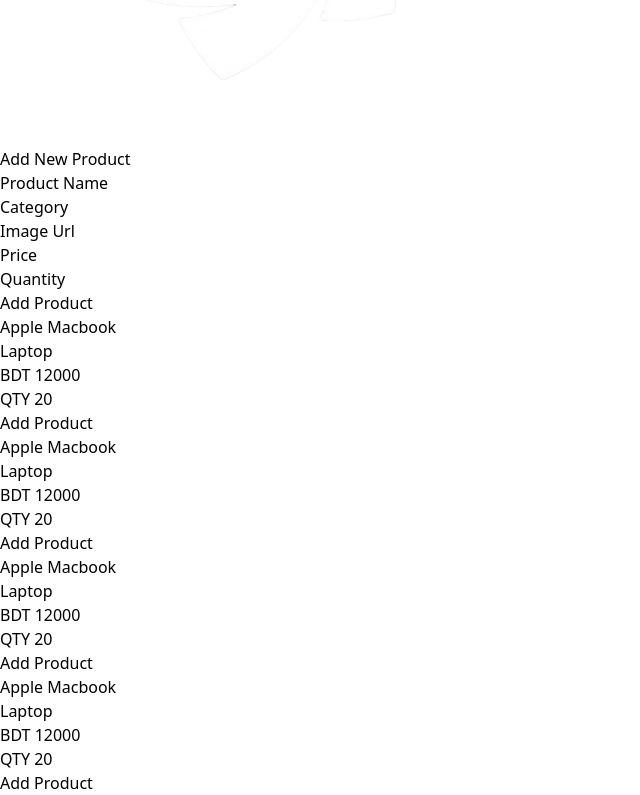
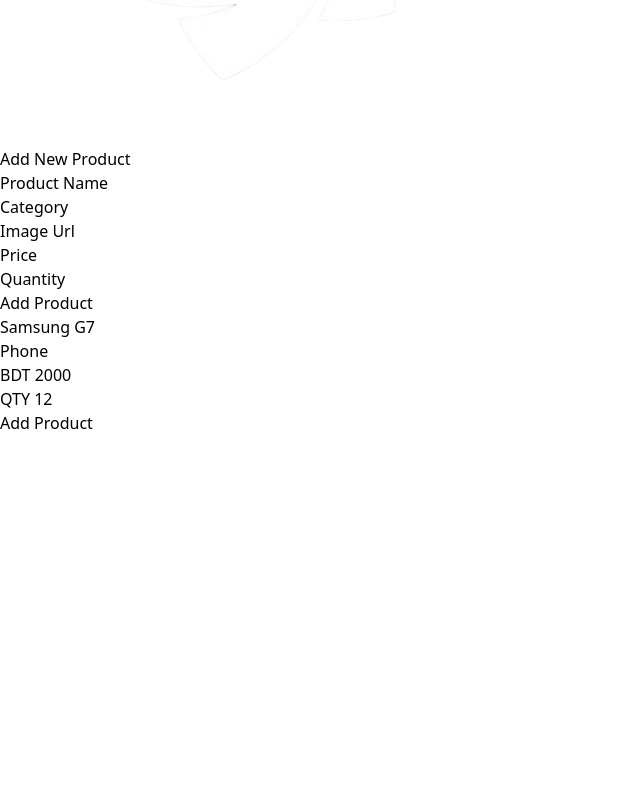
Before and after one commit to shariar-duke/product_cart_react_redux, a React (Vite) app: page / in a window 1280 px wide. Shown: the part 1452-2247 px from the top of the page, without its empty margins (0-640 px from the left). After the commit the page ends 1887 px from the top, so only its background shows below. Built offline with nearby package versions, Linux system fonts and the light colour scheme; grey boxes are pictures that could not be loaded.

Commit message:
Fetch the product data and use ProductCart component

```diff
--- a/src/comonents/Home.jsx
+++ b/src/comonents/Home.jsx
@@ -1,18 +1,20 @@
+import { useSelector } from "react-redux";
 import AddProduct from "./AddProduct";
 import ProductCart from "./ProductCart";
 
 export default function Home() {
+  const products = useSelector((state) => state.product);
+
   return (
     <div className="mt-[120px] px-[30px] grid grid-cols-1 md:grid-cols-2 lg:grid-cols-3 gap-[20px]">
       <div className="md:col-span-1 lg:col-span-1">
         <AddProduct />
       </div>
 
-      <div className="md:col-span-1 lg:col-span-2 grid md:grid-cols-1 sm:grid-cols-1 lg:grid-cols-3 gap-[20px]">
-        <ProductCart />
-        <ProductCart />
-        <ProductCart />
-        <ProductCart />
+      <div className="md:col-span-1 lg:col-span-2 grid grid-cols-1 sm:grid-cols-1 lg:grid-cols-3 gap-[20px]">
+        {products.map((singleProduct) => (
+          <ProductCart key={singleProduct.id} product={singleProduct} />
+        ))}
       </div>
     </div>
   );
--- a/src/comonents/ProductCart.jsx
+++ b/src/comonents/ProductCart.jsx
@@ -1,14 +1,21 @@
-export default function ProductCart() {
+/* eslint-disable react/prop-types */
+
+export default function ProductCart({product}) {
+
+
+   const backgroundImageStyle = {
+     backgroundImage:`url(${product.imgUrl})`
+   }
   return (
-    <div className="shadow-2xl rounded-md">
-     <div className="h-[160px] max:w-[280px] bg-[url('/bgImg.jpg')] bg-cover bg-center rounded-md "></div>
+    <div className="shadow-2xl rounded-md  max-h-[330px]">
+     <div className="h-[160px] max:w-[280px]  bg-cover bg-center rounded-md" style={backgroundImageStyle}></div>
 
       <div className="mt-[30px] p-[10px]">
-        <p className="text-[16px] font-bold">Apple Macbook</p>
-        <span className="text-gray-500 text-[14px]">Laptop</span>
+        <p className="text-[16px] font-bold">{product?.productName}</p>
+        <span className="text-gray-500 text-[14px]">{product?.category}</span>
         <div className="flex justify-between w-full ">
-          <p className="text-[14px] font-bold">BDT 12000</p>
-          <p className="text-[14px] font-bold">QTY 20 </p>
+          <p className="text-[14px] font-bold">BDT {product?.price}</p>
+          <p className="text-[14px] font-bold">QTY {product?.quantity} </p>
         </div>
         <button className="text-white text-[14px] font-bold text-lg mt-2 bg-gray-800 hover:bg-gray-900 active:bg-black w-full py-[4px] rounded-md shadow-md cursor-pointer transition-all duration-200">
           Add Product
```
